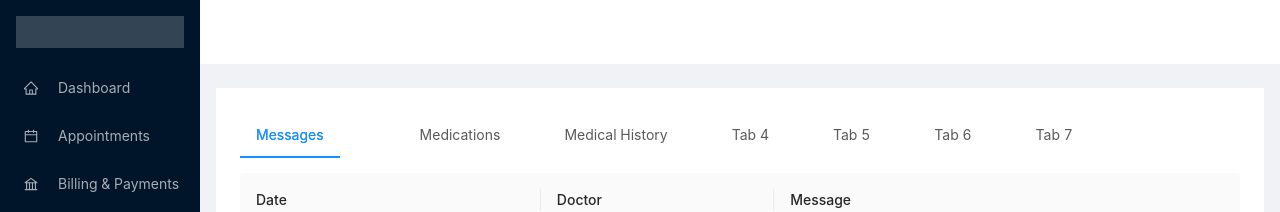
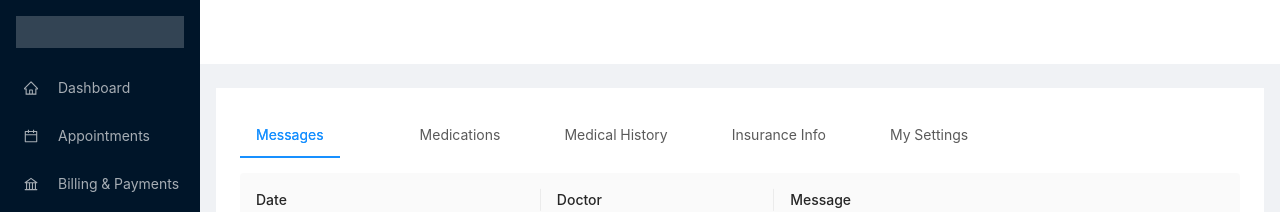
Before and after one commit to mattjaikaran/patient-portal-nextjs, a Next.js app: page /profile in a window 1280 px wide. Shown: the top 212 px of the page. Built offline with nearby package versions, Linux system fonts and the light colour scheme.

Commit message:
add modals checkup and medications components. updated my health tabs

```diff
--- a/components/Checkup/index.js
+++ b/components/Checkup/index.js
@@ -1,10 +1,19 @@
-import { Table, Tag, Space, Button } from 'antd'
+import { useState } from 'react'
+import { Table, Tag, Space, Modal, Button } from 'antd'
 import './style.scss'
-import Link from 'next/link'
 
 const Checkup = () => {
+  const [visible, setVisible] = useState(false)
+  const showApptModal = (e) => setVisible(true)
+  const handleOk = (e) => {
+    console.log(e)
+    setVisible(false)
+  }
+  const handleCancel = (e) => {
+    console.log(e)
+    setVisible(false)
+  }
   const { Column } = Table
-
   const data = [
     {
       key: '1',
@@ -35,7 +44,9 @@ const Checkup = () => {
       tags: ['Up To Date']
     },
   ]
+
   return (
+    <>
       <Table className="table" dataSource={data}>
         <Column
           className="column"
@@ -74,16 +85,25 @@ const Checkup = () => {
           align="center"
           render={(text) => (
             <Space className="space" size="middle">
-            <Link href="/appointments">
-              <Button className="book-button" type="primary">
+              <Button
+                className="book-button"
+                onClick={showApptModal}
+                type="primary">
                 Book {text.title}
               </Button>
-            </Link>
               <a>Mark as done</a>
             </Space>
           )}
         />
       </Table>
+      <Modal
+        title="Book Appointment"
+        visible={visible}
+        onOk={handleOk}
+        onCancel={handleCancel}>
+        <p>Appointment Form here</p>
+      </Modal>
+    </>
   )
 }
 
--- a/components/Medications/index.js
+++ b/components/Medications/index.js
@@ -78,9 +78,7 @@ const Medications = () => {
         onOk={handleOk}
         onCancel={handleCancel}
       >
-        <p>Some contents...</p>
-        <p>Some contents...</p>
-        <p>Some contents...</p>
+        <p>Prescription Refill Form Here</p>
       </Modal>
     </>
   )
--- a/components/MyHealth/index.js
+++ b/components/MyHealth/index.js
@@ -22,17 +22,11 @@ const MyHealth = () => {
         <TabPane tab="Medical History" key="3">
           <Checkup />
         </TabPane>
-        <TabPane tab="Tab 4" key="4">
-          Content of Tab Pane 4
+        <TabPane tab="Insurance Info" key="4">
+          Insurance Info
         </TabPane>
-        <TabPane tab="Tab 5" key="5">
-          Content of Tab Pane 5
-        </TabPane>
-        <TabPane tab="Tab 6" key="6">
-          Content of Tab Pane 6
-        </TabPane>
-        <TabPane tab="Tab 7" key="7">
-          Content of Tab Pane 7
+        <TabPane tab="My Settings" key="5">
+          My Settings
         </TabPane>
       </Tabs>
     </>
```
Lines whose indentation alone changed are shown as unchanged.
